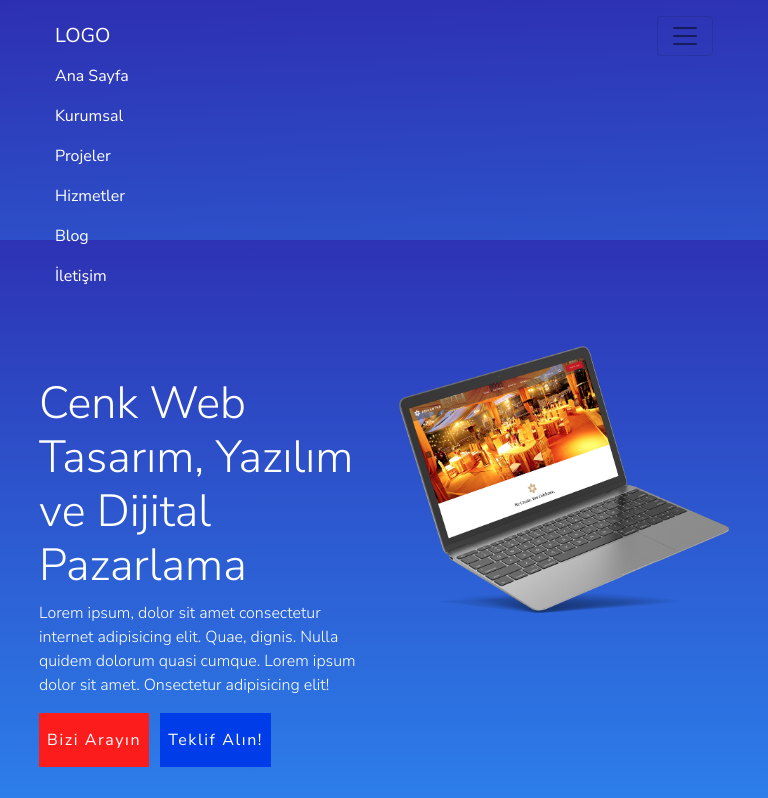
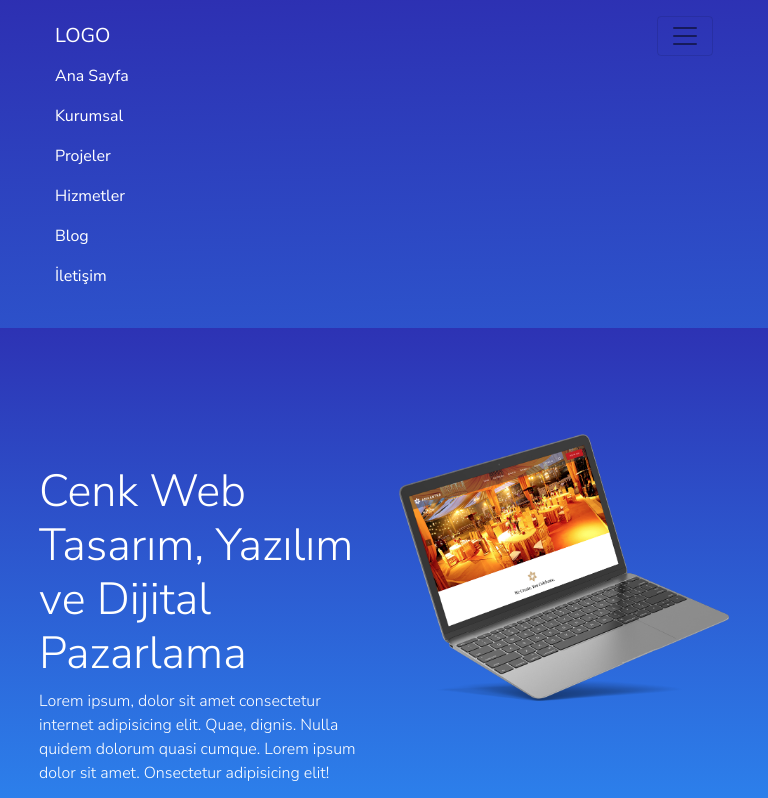
Before and after one commit to c3nk4/web-ajans, a plain HTML site: page index.html in a window 768 px wide. Both pictures are taken after a click on the button "Toggle navigation". Shown: the top 798 px of the page. Drawn offline with nearby package versions, Linux system fonts and the light colour scheme.

Commit message:
Update style.css

```diff
--- a/css/style.css
+++ b/css/style.css
@@ -510,6 +510,11 @@ footer i {
 
 @media only screen and (min-device-width : 768px) and (max-device-width : 1023px) {
 
+
+    #indexBanner {
+        height: 100%;
+    }
+
     #indexBanner img {
         margin-top: 74px;
     }
@@ -520,6 +525,10 @@ footer i {
 
     #indexBanner h1 {
         font-size: 45px;
+    }
+
+    .navbar-nav {
+        margin-bottom: 88px;
     }
 
     .btn-left,
```
